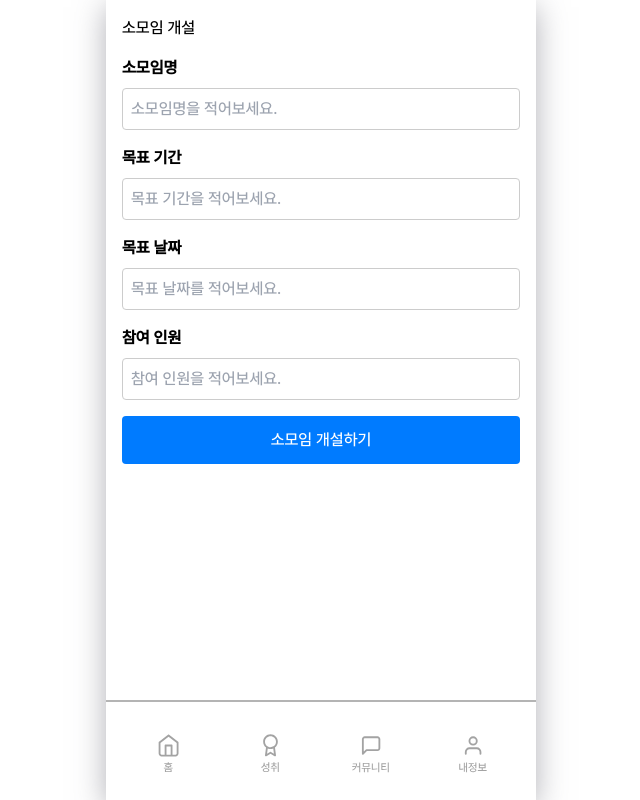
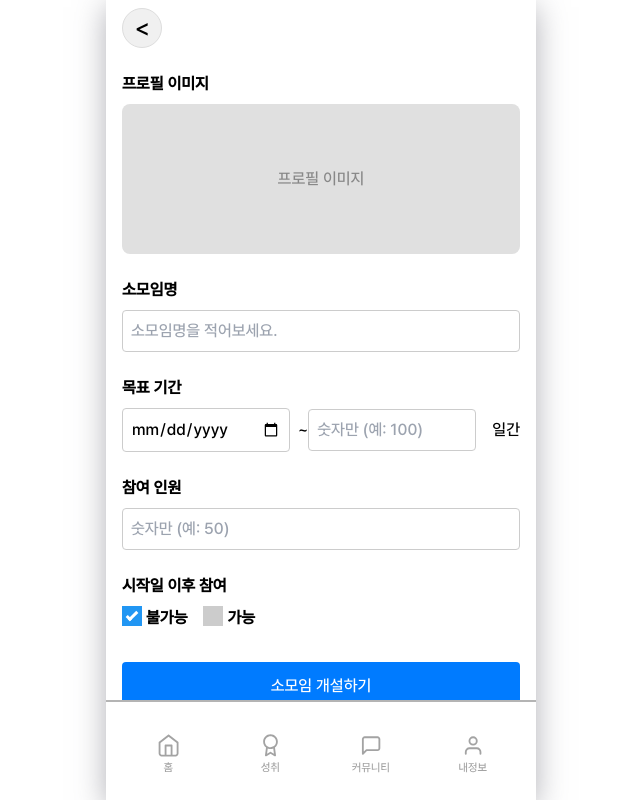
Before and after one commit to GDSC-CheckMate/GOFE_FrontEnd, a React (Create React App) app: page /create-group in a window 1280 px wide. Shown: the whole page, without its empty margins (319-959 px from the left). Built offline with nearby package versions, Linux system fonts and the light colour scheme.

Commit message:
#16 - 소모임 개설 페이지 바뀐 디자인 적용
소모임 개설 페이지 바뀐 디자인에 따라 코드 적용
CreateGroup.jsx,  _createGroup.scss 이 파일에 적용

```diff
--- a/src/components/CreateGroup.jsx
+++ b/src/components/CreateGroup.jsx
@@ -4,20 +4,27 @@ import '../scss/page/_createGroup.scss';
 
 const CreateGroup = () => {
   const [groupName, setGroupName] = useState('');
+  const [goalStartDate, setGoalStartDate] = useState('');
   const [goalDuration, setGoalDuration] = useState('');
-  const [goalDate, setGoalDate] = useState('');
   const [members, setMembers] = useState('');
+  const [joinAfterStart, setJoinAfterStart] = useState('불가능');
 
   const handleSubmit = (e) => {
     e.preventDefault();
     // 소모임 개설 로직 추가
-    console.log({ groupName, goalDuration, goalDate, members });
+    console.log({ groupName, goalStartDate, goalDuration, members, joinAfterStart });
   };
 
   return (
     <div className="create-group-page">
-      <h2>소모임 개설</h2>
+      <div className="header">
+        <button className="back-button" onClick={() => window.history.back()}>&lt;</button>
+      </div>
       <form onSubmit={handleSubmit}>
+        <div className="form-group">
+          <label>프로필 이미지</label>
+          <div className="profile-image-placeholder">프로필 이미지</div>
+        </div>
         <div className="form-group">
           <label>소모임명</label>
           <input
@@ -29,30 +36,59 @@ const CreateGroup = () => {
         </div>
         <div className="form-group">
           <label>목표 기간</label>
-          <input
-            type="text"
-            value={goalDuration}
-            onChange={(e) => setGoalDuration(e.target.value)}
-            placeholder="목표 기간을 적어보세요."
-          />
-        </div>
-        <div className="form-group">
-          <label>목표 날짜</label>
-          <input
-            type="text"
-            value={goalDate}
-            onChange={(e) => setGoalDate(e.target.value)}
-            placeholder="목표 날짜를 적어보세요."
-          />
+          <div className="input-group">
+            <input
+              type="date"
+              value={goalStartDate}
+              onChange={(e) => setGoalStartDate(e.target.value)}
+            />
+            ~
+            <input
+              type="number"
+              min="0"
+              value={goalDuration}
+              onChange={(e) => setGoalDuration(e.target.value)}
+              placeholder="숫자만 (예: 100)"
+            />
+            <span>일간</span>
+          </div>
         </div>
         <div className="form-group">
           <label>참여 인원</label>
           <input
-            type="text"
+            type="number"
+            min="0"
             value={members}
             onChange={(e) => setMembers(e.target.value)}
-            placeholder="참여 인원을 적어보세요."
+            placeholder="숫자만 (예: 50)"
           />
+        </div>
+        <div className="form-group">
+          <label>시작일 이후 참여</label>
+          <div className="checkbox-group">
+            <label className="checkbox-container">
+              불가능
+              <input
+                type="checkbox"
+                name="joinAfterStart"
+                value="불가능"
+                checked={joinAfterStart === '불가능'}
+                onChange={(e) => setJoinAfterStart(e.target.value)}
+              />
+              <span className="checkmark"></span>
+            </label>
+            <label className="checkbox-container">
+              가능
+              <input
+                type="checkbox"
+                name="joinAfterStart"
+                value="가능"
+                checked={joinAfterStart === '가능'}
+                onChange={(e) => setJoinAfterStart(e.target.value)}
+              />
+              <span className="checkmark"></span>
+            </label>
+          </div>
         </div>
         <button type="submit">소모임 개설하기</button>
       </form>
--- a/src/scss/page/_community.scss
+++ b/src/scss/page/_community.scss
@@ -1,6 +1,7 @@
+//src>scss>page>_community.scss
 .community-page {
-    padding: 16px;
-  }
+  padding: 16px;
+}
 
   .community-header {
     display: flex;
--- a/src/scss/page/_createGroup.scss
+++ b/src/scss/page/_createGroup.scss
@@ -1,14 +1,32 @@
-// src/scss/page/_createGroup.scss
 .create-group-page {
-    padding: 16px;
+  padding: 0 16px 16px; /* 상단 패딩을 제거 */
   background: #fff;
 
-    h2 {
+  .header {
+    display: flex;
+    align-items: center;
     margin-bottom: 16px;
+    padding: 8px 0; /* 패딩 추가 */
+  }
+
+  .back-button {
+    background: none;
+    border: none;
+    font-size: 24px;
+    cursor: pointer;
+    display: flex;
+    align-items: center;
+    justify-content: center;
+    width: 40px;
+    height: 40px;
+    border-radius: 20px;
+    background-color: #f0f0f0;
+    color: #000;
+    border: 1px solid #ddd;
   }
 
   .form-group {
-      margin-bottom: 16px;
+    margin-bottom: 24px; /* 간격을 늘리기 위해 값을 24px로 변경 */
 
     label {
       display: block;
@@ -16,11 +34,102 @@
       font-weight: bold;
     }
 
-      input {
+    .profile-image-placeholder {
+      width: 100%;
+      height: 150px;
+      background-color: #e0e0e0;
+      display: flex;
+      align-items: center;
+      justify-content: center;
+      color: #888;
+      border-radius: 8px;
+      margin-bottom: 16px;
+    }
+
+    .input-group {
+      display: flex;
+      align-items: center;
+
+      input[type="text"],
+      input[type="date"],
+      input[type="number"] {
+        flex: 1;
+        padding: 8px;
+        border: 1px solid #ccc;
+        border-radius: 4px;
+        margin-right: 8px;
+        box-sizing: border-box;
+      }
+
+      span {
+        margin-left: 8px;
+      }
+    }
+
+    input[type="text"],
+    input[type="date"],
+    input[type="number"] {
       width: 100%;
       padding: 8px;
       border: 1px solid #ccc;
       border-radius: 4px;
+      box-sizing: border-box;
+    }
+
+    .checkbox-group {
+      display: flex;
+      align-items: center;
+
+      .checkbox-container {
+        display: flex;
+        align-items: center;
+        margin-right: 16px;
+        position: relative;
+        padding-left: 24px;
+        cursor: pointer;
+        font-size: 16px;
+
+        input {
+          position: absolute;
+          opacity: 0;
+          cursor: pointer;
+          height: 0;
+          width: 0;
+        }
+
+        .checkmark {
+          position: absolute;
+          top: 0;
+          left: 0;
+          height: 20px;
+          width: 20px;
+          background-color: #ccc;
+        }
+
+        input:checked ~ .checkmark {
+          background-color: #2196F3;
+        }
+
+        .checkmark:after {
+          content: "";
+          position: absolute;
+          display: none;
+        }
+
+        input:checked ~ .checkmark:after {
+          display: block;
+        }
+
+        .checkmark:after {
+          left: 7px;
+          top: 3px;
+          width: 6px;
+          height: 12px;
+          border: solid white;
+          border-width: 0 3px 3px 0;
+          transform: rotate(45deg);
+        }
+      }
     }
   }
 
```
Lines whose indentation alone changed are shown as unchanged.
